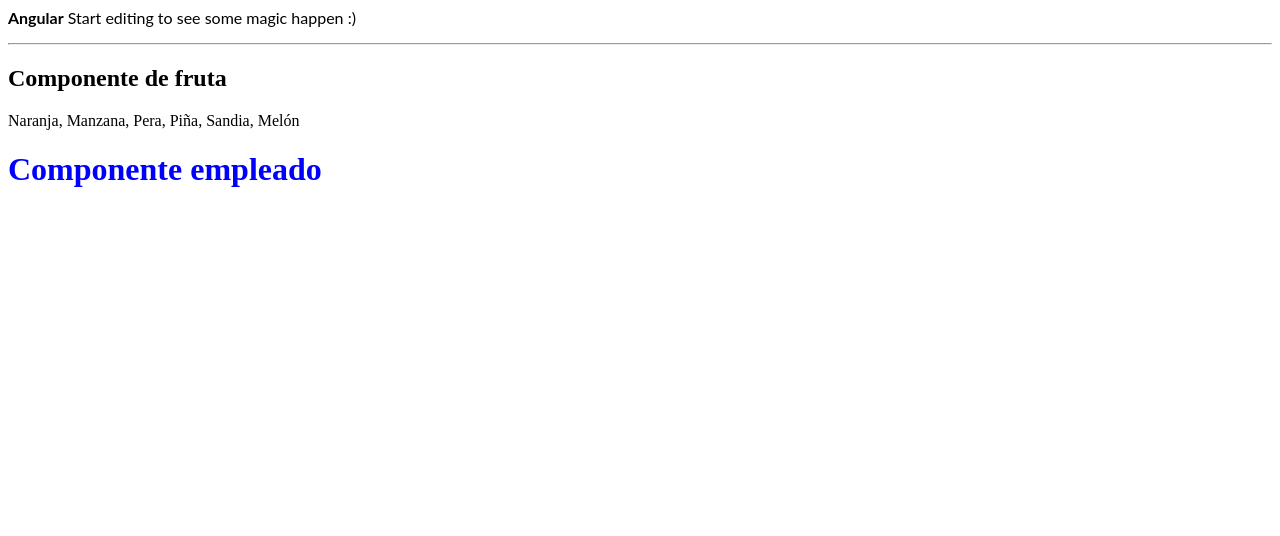
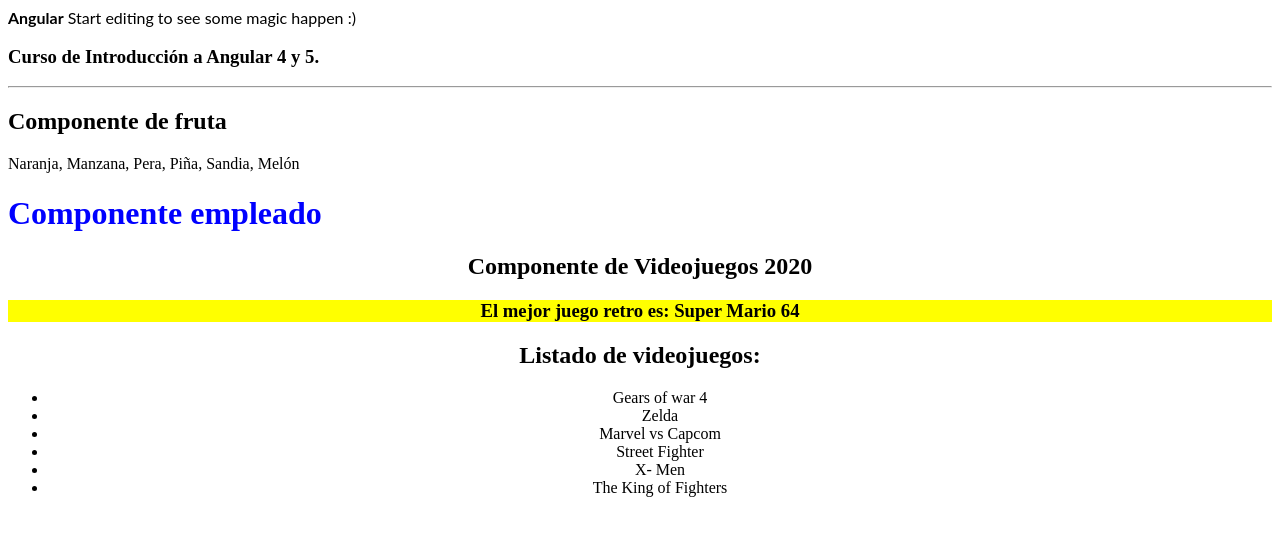
Before and after one commit to lhdzromero/test-angular-stackblitz, an Angular app: page / in a window 1280 px wide. Shown: the top 536 px of the page. Built offline with nearby package versions, Linux system fonts and the light colour scheme.

Commit message:
2 files modified, 2 added

```diff
--- a/src/app/app.component.html
+++ b/src/app/app.component.html
@@ -1,6 +1,8 @@
 <p>
   <b>Angular</b> Start editing to see some magic happen :)
 </p>
+<h3>Curso de Introducción a Angular 4 y 5.</h3>
 <hr />
 <fruta-sec></fruta-sec>
 <empleado-tag></empleado-tag>
+<videojuegos></videojuegos>
--- a/src/app/app.module.ts
+++ b/src/app/app.module.ts
@@ -2,17 +2,23 @@ import { NgModule } from '@angular/core';
 import { BrowserModule } from '@angular/platform-browser';
 import { FormsModule } from '@angular/forms';
 
+
+//Componentes
 import { AppComponent } from './app.component';
 import { HelloComponent } from './hello.component';
 import { FrutaComponent } from './fruta/fruta.component';
 import { EmpleadoComponent } from './empleados/empleado.component';
+import { VideojuegosComponent } from './videojuegos/videojuegos.component';
+
+
 
 @NgModule({
   imports:      [ BrowserModule, FormsModule ],
   declarations: [ AppComponent,
                   HelloComponent,
                   FrutaComponent,
-                  EmpleadoComponent ],
+                  EmpleadoComponent,
+                  VideojuegosComponent ],
   bootstrap:    [ AppComponent ]
 })
 export class AppModule { }
--- /dev/null
+++ b/src/app/videojuegos/videojuegos.component.html
@@ -0,0 +1,11 @@
+<div style="text-align: center;">
+    <h2>Componente de {{nombre}} {{year}}</h2>
+    <h3 *ngIf="mostrar_retro != true">El mejor videojuego es: {{mejor_juego}}</h3>
+    <h3 [style.background]="'yellow'" *ngIf="mostrar_retro" >El mejor juego retro es: {{mejor_juego_retro}}</h3>
+    <div>
+      <h2>Listado de videojuegos: </h2>
+      <ul>
+        <li *ngFor="let game of lst_videojuegos">{{game}}</li>
+      </ul>
+    </div>
+</div>
--- /dev/null
+++ b/src/app/videojuegos/videojuegos.component.ts
@@ -0,0 +1,32 @@
+import { Component } from '@angular/core';
+
+@Component({
+  selector: 'videojuegos',
+  templateUrl: './videojuegos.component.html'
+})
+
+export class VideojuegosComponent {
+  public nombre:string;
+  public mejor_juego:string;
+  public mejor_juego_retro:string;
+  public mostrar_retro:boolean;
+  public year:number;
+  public lst_videojuegos:Array<string>;
+  //public color: string = 'yellow';
+
+  constructor(){
+    this.nombre = 'Videojuegos';
+    this.mejor_juego = 'Gears 5';
+    this.mejor_juego_retro = 'Super Mario 64';
+    this.mostrar_retro = true;
+    this.year = 2020;
+    this.lst_videojuegos = [ 'Gears of war 4',
+                             'Zelda',
+                             'Marvel vs Capcom',
+                             'Street Fighter',
+                             'X- Men',
+                             'The King of Fighters'
+                            ];
+  }
+
+}
```
